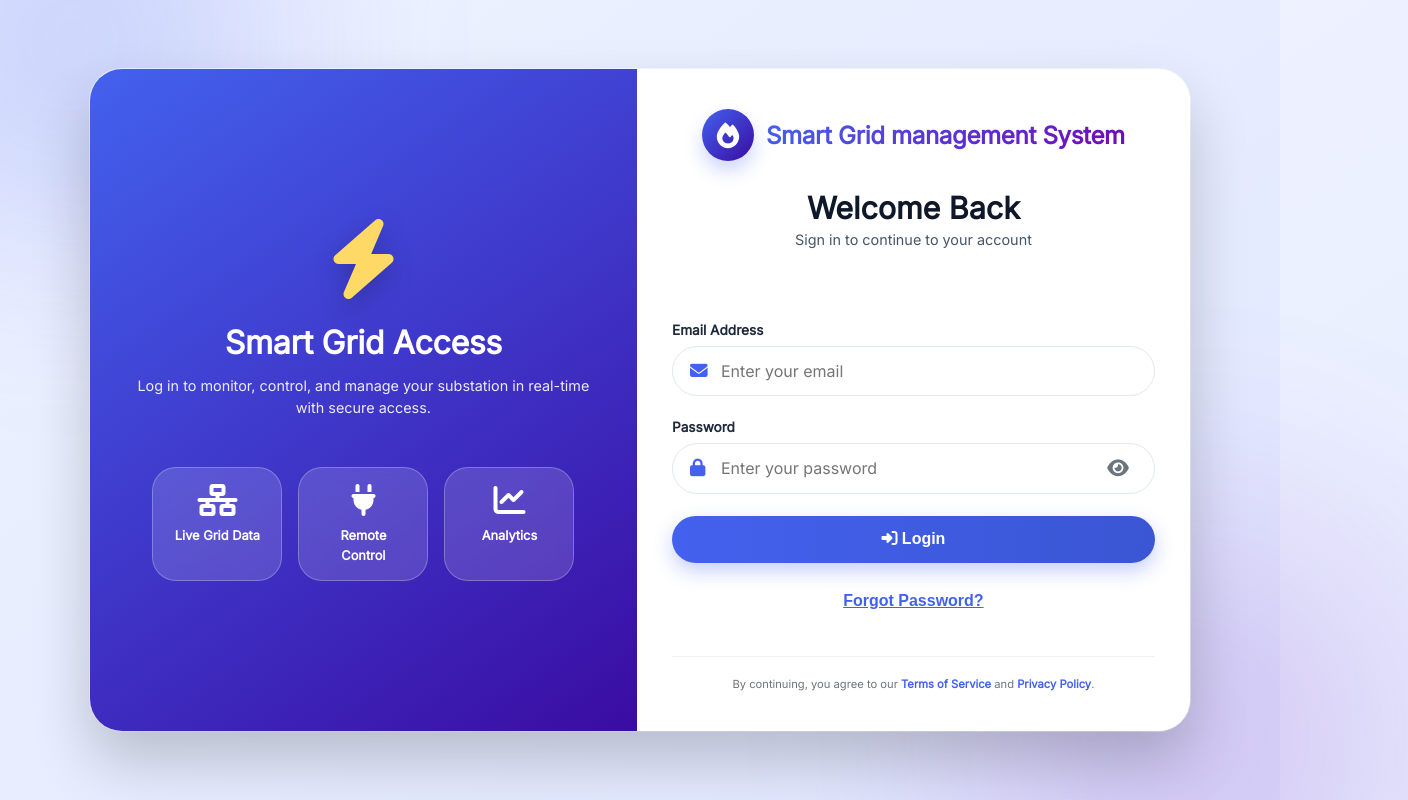
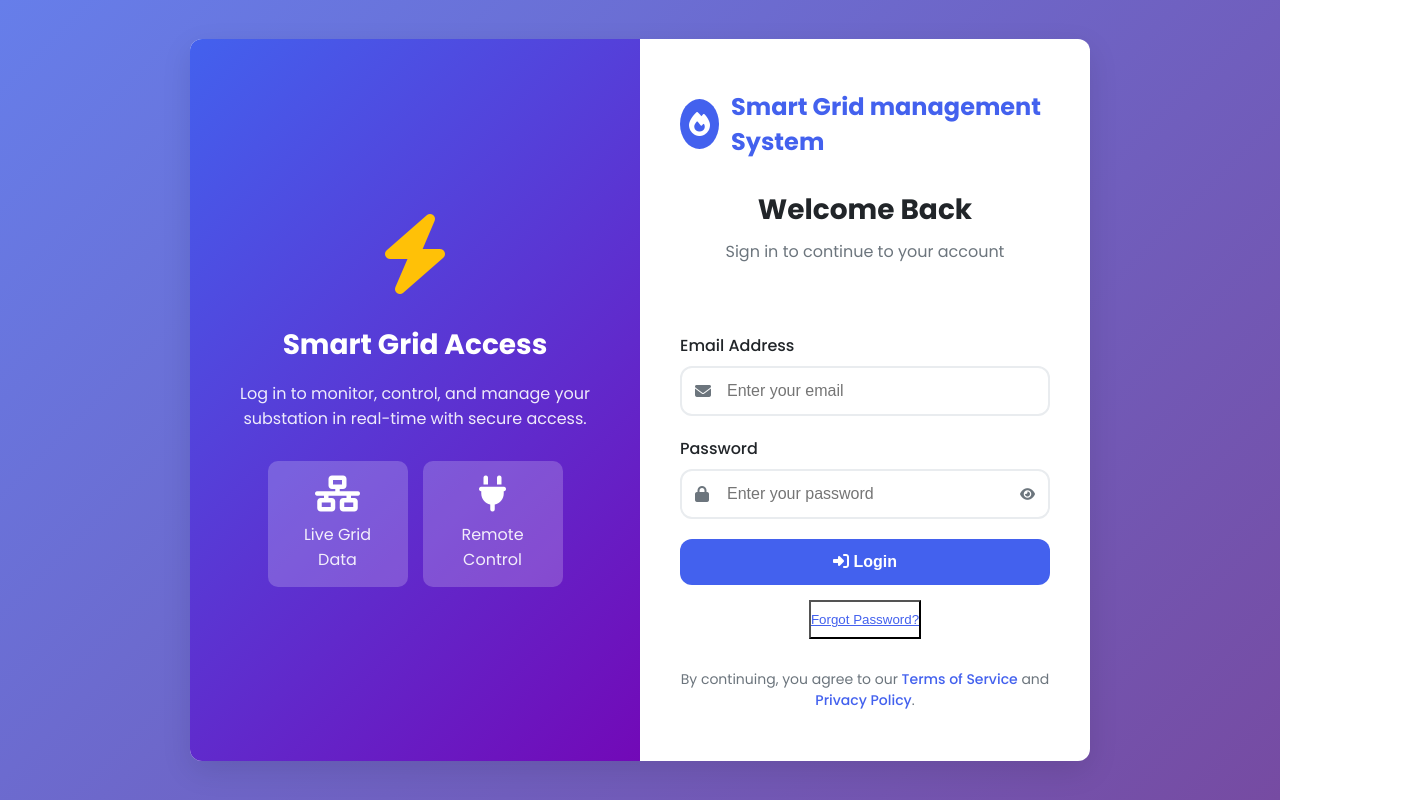
Before and after one commit to deepakrajpant/grid, a plain HTML site: page index.html in a window 1280 px wide. Shown: the top 800 px of the page, 1408 px wide, since content can reach past the window. Drawn offline with Linux system fonts and the light colour scheme; no server answers.

Commit message:
Update index.html

```diff
--- a/index.html
+++ b/index.html
@@ -2,11 +2,27 @@
 <html lang="en">
 <head>
   <meta charset="UTF-8">
-  <meta name="viewport" content="width=device-width, initial-scale=1.0, viewport-fit=cover, user-scalable=yes">
-  <title>Smart Grid Management System | NEA</title>
+  <meta name="viewport" content="width=device-width, initial-scale=1.0">
+  <title>Smart Grid Management System </title>
   <link rel="stylesheet" href="https://cdnjs.cloudflare.com/ajax/libs/font-awesome/6.4.0/css/all.min.css">
-  <link href="https://fonts.googleapis.com/css2?family=Inter:opsz,wght@14..32,300;400;500;600;700;800&display=swap" rel="stylesheet">
+  <link href="https://fonts.googleapis.com/css2?family=Poppins:wght@300;400;500;600;700&display=swap" rel="stylesheet">
   <style>
+    :root {
+      --primary: #4361ee;
+      --primary-dark: #3a56d4;
+      --secondary: #7209b7;
+      --accent: #f72585;
+      --light: #f8f9fa;
+      --dark: #212529;
+      --success: #4cc9f0;
+      --error: #f94144;
+      --gray: #6c757d;
+      --light-gray: #e9ecef;
+      --border-radius: 12px;
+      --box-shadow: 0 10px 30px rgba(0, 0, 0, 0.1);
+      --transition: all 0.3s ease;
+    }
+
     * {
       margin: 0;
       padding: 0;
@@ -14,139 +30,64 @@
     }
 
     body {
-      font-family: 'Inter', sans-serif;
-      background: linear-gradient(145deg, #eef2ff 0%, #e0e7ff 100%);
+      font-family: 'Poppins', sans-serif;
+      background: linear-gradient(135deg, #667eea 0%, #764ba2 100%);
       min-height: 100vh;
       display: flex;
       justify-content: center;
       align-items: center;
-      padding: 1.5rem;
-      position: relative;
-    }
-
-    /* animated background blobs */
-    body::before {
-      content: '';
-      position: absolute;
-      top: -20%;
-      left: -10%;
-      width: 400px;
-      height: 400px;
-      background: rgba(67, 97, 238, 0.2);
-      border-radius: 50%;
-      filter: blur(100px);
-      z-index: 0;
-    }
-
-    body::after {
-      content: '';
-      position: absolute;
-      bottom: -20%;
-      right: -10%;
-      width: 450px;
-      height: 450px;
-      background: rgba(114, 9, 183, 0.15);
-      border-radius: 50%;
-      filter: blur(110px);
-      z-index: 0;
+      padding: 20px;
+      color: var(--dark);
     }
 
     .container {
       display: flex;
-      max-width: 1100px;
+      max-width: 900px;
       width: 100%;
-      background: rgba(255, 255, 255, 0.96);
-      backdrop-filter: blur(2px);
-      border-radius: 2rem;
+      background: white;
+      border-radius: var(--border-radius);
       overflow: hidden;
-      box-shadow: 0 30px 60px rgba(0, 0, 0, 0.2), 0 0 0 1px rgba(255,255,255,0.6);
-      z-index: 2;
-      transition: transform 0.2s;
+      box-shadow: var(--box-shadow);
+      animation: fadeIn 0.5s ease;
     }
 
-    /* ILLUSTRATION PANEL (modern, glass) */
+    @keyframes fadeIn {
+      from { opacity: 0; transform: translateY(20px); }
+      to { opacity: 1; transform: translateY(0); }
+    }
+
     .illustration {
       flex: 1;
-      background: linear-gradient(145deg, #4361ee, #3a0ca3);
-      padding: 2.5rem 2rem;
+      background: linear-gradient(135deg, #4361ee 0%, #7209b7 100%);
       display: flex;
       flex-direction: column;
       justify-content: center;
       align-items: center;
+      padding: 40px;
+      color: white;
       text-align: center;
-      color: white;
-      position: relative;
-      overflow: hidden;
+      display: none;
     }
 
-    .illustration::before {
-      content: '';
-      position: absolute;
-      top: -30%;
-      left: -20%;
-      width: 200%;
-      height: 200%;
-      background: radial-gradient(circle, rgba(255,255,255,0.1) 1%, transparent 1%);
-      background-size: 40px 40px;
-      pointer-events: none;
-    }
-
-    .illustration i.fa-bolt {
-      font-size: 5rem;
-      margin-bottom: 1.5rem;
-      color: #ffd966;
-      filter: drop-shadow(0 8px 12px rgba(0,0,0,0.2));
+    .illustration img {
+      width: 100%;
+      max-width: 300px;
+      margin-bottom: 20px;
     }
 
     .illustration h2 {
-      font-size: 2rem;
-      font-weight: 700;
-      margin-bottom: 0.8rem;
-      letter-spacing: -0.3px;
+      font-size: 28px;
+      margin-bottom: 15px;
     }
 
     .illustration p {
-      font-size: 0.9rem;
+      font-size: 16px;
       opacity: 0.9;
-      margin-bottom: 2rem;
-      line-height: 1.5;
     }
 
-    .feature-cards {
-      display: flex;
-      gap: 1rem;
-      flex-wrap: wrap;
-      justify-content: center;
-      margin-top: 1rem;
-    }
-
-    .feature-card {
-      background: rgba(255, 255, 255, 0.15);
-      backdrop-filter: blur(8px);
-      border-radius: 1.5rem;
-      padding: 1rem 1.2rem;
-      width: 130px;
-      text-align: center;
-      border: 1px solid rgba(255,255,255,0.25);
-      transition: transform 0.2s;
-    }
-
-    .feature-card i {
-      font-size: 2rem;
-      margin-bottom: 0.5rem;
-      display: block;
-    }
-
-    .feature-card span {
-      font-weight: 600;
-      font-size: 0.8rem;
-    }
-
-    /* AUTH CONTAINER */
     .auth-container {
       flex: 1;
-      padding: 2.5rem 2.2rem;
-      background: white;
+      padding: 50px 40px;
       position: relative;
     }
 
@@ -154,60 +95,54 @@
       display: flex;
       align-items: center;
       justify-content: center;
-      gap: 12px;
-      margin-bottom: 1.8rem;
+      margin-bottom: 30px;
     }
 
     .logo-icon {
-      background: linear-gradient(135deg, #4361ee, #3a0ca3);
-      width: 52px;
-      height: 52px;
-      border-radius: 60px;
+      background: var(--primary);
+      width: 50px;
+      height: 50px;
+      border-radius: 50%;
       display: flex;
       align-items: center;
       justify-content: center;
+      margin-right: 12px;
       color: white;
-      font-size: 1.6rem;
-      box-shadow: 0 10px 18px rgba(67, 97, 238, 0.25);
+      font-size: 24px;
     }
 
     .logo-text {
-      font-size: 1.5rem;
-      font-weight: 800;
-      background: linear-gradient(135deg, #4361ee, #7209b7);
-      -webkit-background-clip: text;
-      background-clip: text;
-      color: transparent;
-      letter-spacing: -0.3px;
+      font-size: 24px;
+      font-weight: 700;
+      color: var(--primary);
     }
 
     .form-header {
       text-align: center;
-      margin-bottom: 2rem;
+      margin-bottom: 30px;
     }
 
     .form-header h1 {
-      font-size: 1.9rem;
-      font-weight: 700;
-      color: #0f172a;
-      margin-bottom: 0.3rem;
+      font-size: 28px;
+      color: var(--dark);
+      margin-bottom: 8px;
     }
 
     .form-header p {
-      color: #475569;
-      font-size: 0.9rem;
+      color: var(--gray);
+      font-size: 16px;
     }
 
     .form-group {
-      margin-bottom: 1.4rem;
+      margin-bottom: 20px;
+      position: relative;
     }
 
     .form-group label {
       display: block;
-      font-weight: 600;
-      font-size: 0.85rem;
-      color: #1e293b;
       margin-bottom: 8px;
+      font-weight: 500;
+      color: var(--dark);
     }
 
     .input-with-icon {
@@ -216,134 +151,138 @@
 
     .input-icon {
       position: absolute;
-      left: 18px;
+      left: 15px;
       top: 50%;
       transform: translateY(-50%);
-      color: #4361ee;
-      font-size: 1.1rem;
-      z-index: 2;
+      color: var(--gray);
     }
 
     .form-control {
       width: 100%;
-      padding: 0.9rem 1rem 0.9rem 3rem;
-      border: 1.5px solid #e2e8f0;
-      border-radius: 60px;
-      font-size: 1rem;
-      font-family: 'Inter', sans-serif;
-      transition: all 0.2s;
-      background: #ffffff;
+      padding: 14px 20px 14px 45px;
+      border: 2px solid var(--light-gray);
+      border-radius: var(--border-radius);
+      font-size: 16px;
+      transition: var(--transition);
       outline: none;
     }
 
     .form-control:focus {
-      border-color: #4361ee;
-      box-shadow: 0 0 0 4px rgba(67, 97, 238, 0.15);
+      border-color: var(--primary);
+      box-shadow: 0 0 0 3px rgba(67, 97, 238, 0.2);
     }
 
     .password-toggle {
       position: absolute;
-      right: 18px;
+      right: 15px;
       top: 50%;
       transform: translateY(-50%);
       background: none;
       border: none;
+      color: var(--gray);
       cursor: pointer;
-      color: #6c757d;
-      font-size: 1.2rem;
-      padding: 8px;
-      display: flex;
-      align-items: center;
-      justify-content: center;
-      transition: color 0.2s;
-    }
-
-    .password-toggle:hover {
-      color: #4361ee;
     }
 
     .btn {
       display: block;
       width: 100%;
-      padding: 0.9rem;
+      padding: 14px;
       border: none;
-      border-radius: 60px;
-      font-size: 1rem;
-      font-weight: 700;
+      border-radius: var(--border-radius);
+      font-size: 16px;
+      font-weight: 600;
       cursor: pointer;
-      transition: all 0.2s;
+      transition: var(--transition);
       text-align: center;
-      background: linear-gradient(95deg, #4361ee, #3a56d4);
-      color: white;
-      margin-top: 0.8rem;
-      box-shadow: 0 8px 20px rgba(67, 97, 238, 0.3);
     }
 
-    .btn:hover {
-      transform: translateY(-2px);
-      filter: brightness(1.02);
-      box-shadow: 0 12px 24px rgba(67, 97, 238, 0.35);
+    .btn-primary {
+      background: var(--primary);
+      color: white;
+      margin-top: 10px;
     }
 
-    .btn:active {
-      transform: scale(0.98);
+    .btn-primary:hover {
+      background: var(--primary-dark);
+      transform: translateY(-2px);
+    }
+
+    .btn-secondary {
+      background: var(--secondary);
+      color: white;
+      margin-top: 10px;
+    }
+
+    .btn-secondary:hover {
+      opacity: 0.9;
+      transform: translateY(-2px);
     }
 
     .btn-link {
       background: none;
-      color: #4361ee;
+      color: var(--primary);
       text-decoration: underline;
-      font-weight: 600;
-      box-shadow: none;
-      margin-top: 0.5rem;
+      font-weight: 500;
+      padding: 10px 0;
     }
 
     .btn-link:hover {
-      background: none;
-      transform: none;
-      color: #3a0ca3;
-      text-decoration: underline;
+      color: var(--primary-dark);
     }
 
-    /* messages */
+    .divider {
+      display: flex;
+      align-items: center;
+      margin: 20px 0;
+    }
+
+    .divider-line {
+      flex: 1;
+      height: 1px;
+      background: var(--light-gray);
+    }
+
+    .divider-text {
+      padding: 0 15px;
+      color: var(--gray);
+      font-size: 14px;
+    }
+
     #msg {
-      padding: 0.8rem 1rem;
-      border-radius: 60px;
-      margin: 1rem 0;
+      padding: 12px;
+      border-radius: var(--border-radius);
+      margin: 15px 0;
       text-align: center;
       font-weight: 500;
-      font-size: 0.85rem;
     }
 
     .msg-error {
-      background: #ffece6;
-      color: #bc4e2c;
-      border-left: 4px solid #f97316;
+      background: rgba(249, 65, 68, 0.1);
+      color: var(--error);
+      border: 1px solid rgba(249, 65, 68, 0.2);
     }
 
     .msg-success {
-      background: #e3f7e8;
-      color: #006633;
-      border-left: 4px solid #006633;
+      background: rgba(76, 201, 240, 0.1);
+      color: var(--success);
+      border: 1px solid rgba(76, 201, 240, 0.2);
     }
 
-    /* loading overlay */
     .loading {
       position: absolute;
       top: 0;
       left: 0;
       right: 0;
       bottom: 0;
-      background: rgba(255, 255, 255, 0.9);
-      backdrop-filter: blur(6px);
+      background: rgba(255, 255, 255, 0.8);
       display: flex;
       align-items: center;
       justify-content: center;
-      border-radius: 2rem;
-      z-index: 20;
+      border-radius: var(--border-radius);
+      z-index: 10;
       opacity: 0;
       visibility: hidden;
-      transition: all 0.2s;
+      transition: var(--transition);
     }
 
     .loading.active {
@@ -352,87 +291,88 @@
     }
 
     .spinner {
-      width: 48px;
-      height: 48px;
-      border: 4px solid rgba(67, 97, 238, 0.2);
-      border-top: 4px solid #4361ee;
+      width: 50px;
+      height: 50px;
+      border: 5px solid rgba(67, 97, 238, 0.2);
+      border-top: 5px solid var(--primary);
       border-radius: 50%;
-      animation: spin 0.8s linear infinite;
+      animation: spin 1s linear infinite;
     }
 
     @keyframes spin {
-      to { transform: rotate(360deg); }
+      0% { transform: rotate(0deg); }
+      100% { transform: rotate(360deg); }
     }
+
+    .social-login {
+      display: flex;
+      gap: 15px;
+      margin-top: 20px;
+    }
+
+    .social-btn {
+      flex: 1;
+      padding: 12px;
+      border-radius: var(--border-radius);
+      display: flex;
+      align-items: center;
+      justify-content: center;
+      background: var(--light);
+      border: 1px solid var(--light-gray);
+      color: var(--dark);
+      font-weight: 500;
+      transition: var(--transition);
+    }
+
+    .social-btn:hover {
+      background: var(--light-gray);
+      transform: translateY(-2px);
+    }
+
+    .social-btn i {
+      margin-right: 8px;
+      font-size: 18px;
+    }
+
+    .google { color: #DB4437; }
+    .facebook { color: #4267B2; }
+    .github { color: #333; }
 
     .footer {
       text-align: center;
-      margin-top: 2rem;
-      font-size: 0.7rem;
-      color: #6c757d;
-      border-top: 1px solid #eef2f5;
-      padding-top: 1.2rem;
+      margin-top: 30px;
+      color: var(--gray);
+      font-size: 14px;
     }
 
     .footer a {
-      color: #4361ee;
+      color: var(--primary);
       text-decoration: none;
-      font-weight: 600;
+      font-weight: 500;
     }
 
-    /* RESPONSIVE */
-    @media (max-width: 850px) {
-      .container {
-        max-width: 550px;
-        flex-direction: column;
+    .footer a:hover {
+      text-decoration: underline;
     }
+
+    /* Responsive Design */
+    @media (min-width: 768px) {
       .illustration {
-        display: none;
-      }
-      .auth-container {
-        padding: 2rem 1.8rem;
-      }
-      .logo-text {
-        font-size: 1.3rem;
-      }
-      .form-header h1 {
-        font-size: 1.6rem;
+        display: flex;
       }
     }
 
     @media (max-width: 480px) {
-      body {
-        padding: 1rem;
-      }
       .auth-container {
-        padding: 1.5rem 1.2rem;
-      }
-      .form-control {
-        padding: 0.8rem 1rem 0.8rem 2.8rem;
-        font-size: 16px;
-      }
-      .input-icon {
-        left: 14px;
-      }
-      .password-toggle {
-        right: 12px;
-      }
-      .btn {
-        padding: 0.8rem;
-      }
-      .logo-icon {
-        width: 44px;
-        height: 44px;
-        font-size: 1.3rem;
-      }
-      .logo-text {
-        font-size: 1.2rem;
-      }
+        padding: 40px 20px;
       }
 
-    /* small devices */
-    @media (max-width: 360px) {
-      .auth-container {
-        padding: 1.2rem 1rem;
+      .form-header h1 {
+        font-size: 24px;
+      }
+
+      .social-login {
+        flex-direction: column;
       }
     }
   </style>
@@ -440,21 +380,18 @@
 <body>
 <div class="container">
   <div class="illustration">
-    <i class="fas fa-bolt"></i>
+    <i class="fas fa-bolt" style="font-size: 80px; margin-bottom: 30px; color: #ffc107;"></i>
     <h2>Smart Grid Access</h2>
     <p>Log in to monitor, control, and manage your substation in real-time with secure access.</p>
-    <div class="feature-cards">
-      <div class="feature-card">
-        <i class="fas fa-network-wired"></i>
-        <span>Live Grid Data</span>
+
+    <div style="margin-top: 30px; display: flex; gap: 15px;">
+      <div style="background: rgba(255,255,255,0.2); padding: 15px; border-radius: 10px; width: 140px;">
+        <i class="fas fa-network-wired" style="font-size: 36px; margin-bottom: 10px;"></i>
+        <p>Live Grid Data</p>
       </div>
-      <div class="feature-card">
-        <i class="fas fa-plug"></i>
-        <span>Remote Control</span>
-      </div>
-      <div class="feature-card">
-        <i class="fas fa-chart-line"></i>
-        <span>Analytics</span>
+      <div style="background: rgba(255,255,255,0.2); padding: 15px; border-radius: 10px; width: 140px;">
+        <i class="fas fa-plug" style="font-size: 36px; margin-bottom: 10px;"></i>
+        <p>Remote Control</p>
       </div>
     </div>
   </div>
@@ -487,21 +424,25 @@
         <div class="input-with-icon">
           <i class="fas fa-lock input-icon"></i>
           <input type="password" id="password" class="form-control" placeholder="Enter your password">
-        <button class="password-toggle" id="togglePassword" type="button">
+          <button class="password-toggle" id="togglePassword">
             <i class="fas fa-eye"></i>
           </button>
         </div>
       </div>
 
-    <button class="btn" onclick="login()">
+      <button class="btn btn-primary" onclick="login()">
         <i class="fas fa-sign-in-alt"></i> Login
       </button>
 
+
+
       <div style="text-align: center; margin-top: 15px;">
-      <button class="btn btn-link" onclick="forgotPassword()">
+        <button class="btn-link" onclick="forgotPassword()">
           Forgot Password?
         </button>
       </div>
+
+
 
       <div class="footer">
         <p>By continuing, you agree to our <a href="#">Terms of Service</a> and <a href="#">Privacy Policy</a>.</p>
@@ -610,6 +551,7 @@
   });
     };
 
+
     // Forgot password function
     window.forgotPassword = function () {
       const email = document.getElementById("email").value;
@@ -635,7 +577,9 @@
 // Redirect if already logged in
 onAuthStateChanged(auth, user => {
   if (user) {
+
     const userEmail = user.email;
+
     if (
       userEmail === "mainahiya132ss@gmail.com" ||
       userEmail === "abc2@gmail.com"
@@ -651,6 +595,7 @@
     else {
       window.location.href = "home.html";
     }
+
   }
 });
   </script>
```
Lines whose indentation alone changed are shown as unchanged.
